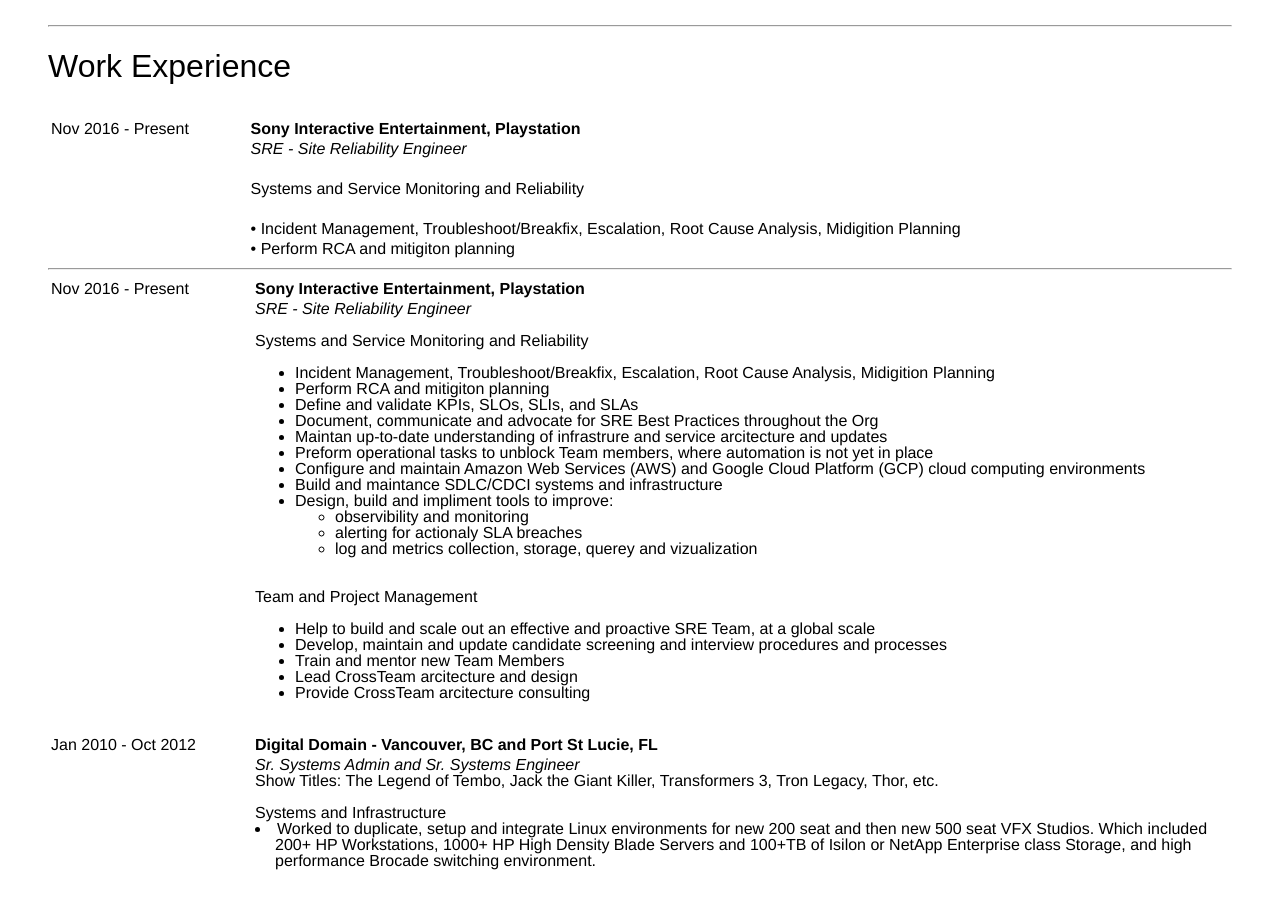
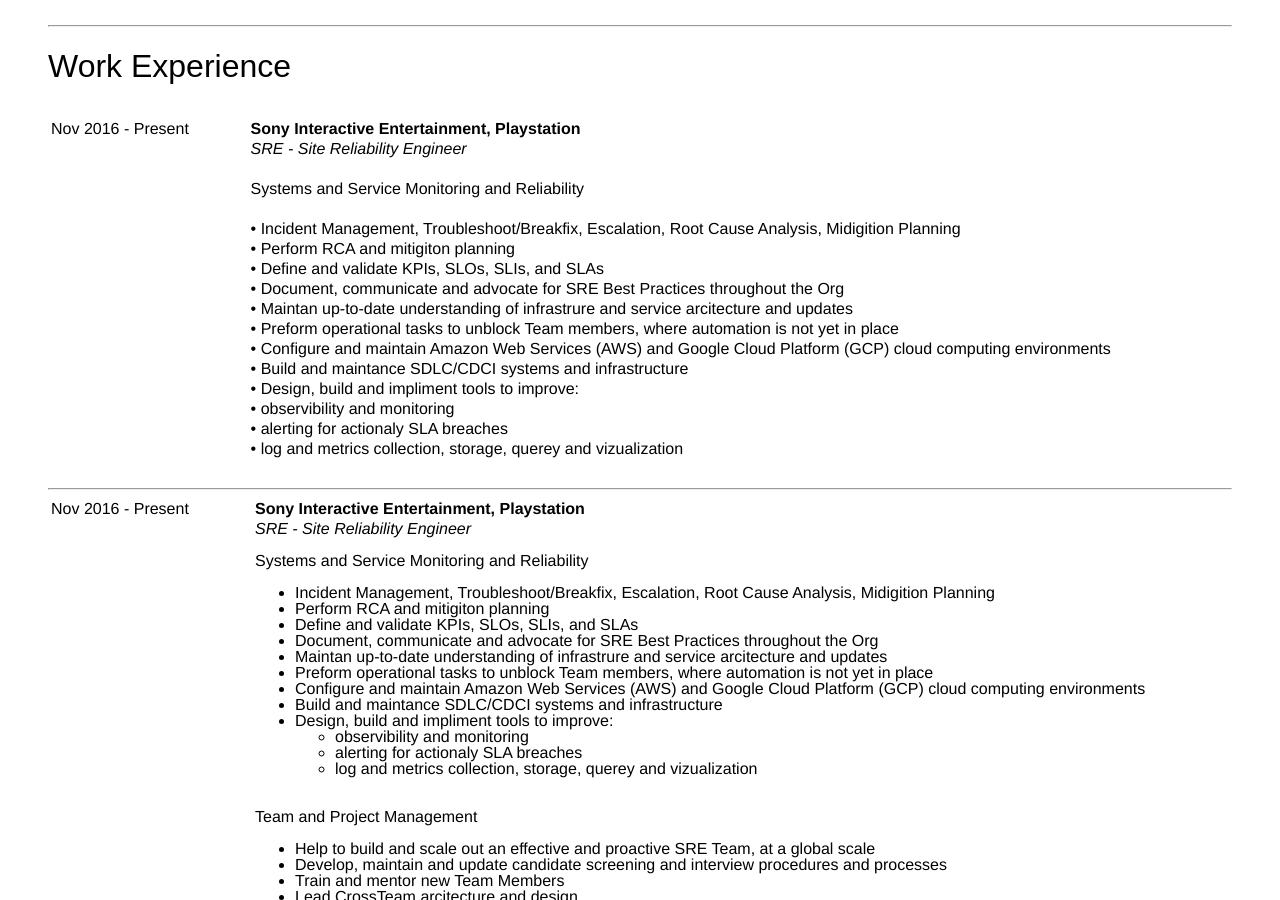
Before and after one commit to mpursley/mpursley.github.io, a Jekyll site: the page built from index_resume_short.md, in a window 1280 px wide and 900 px high, scrolled down 308 px. Built offline with Jekyll 4.4.1, drawn with Linux system fonts in a browser that asks for light colours.

Commit message:
Update index_resume_short.md

```diff
--- a/index_resume_short.md
+++ b/index_resume_short.md
@@ -38,6 +38,18 @@
 | &nbsp;             | &nbsp;
 | &nbsp;             | • Incident Management, Troubleshoot/Breakfix, Escalation, Root Cause Analysis, Midigition Planning
 | &nbsp;             | • Perform RCA and mitigiton planning
+| &nbsp;             | • Define and validate KPIs, SLOs, SLIs, and SLAs
+| &nbsp;             | • Document, communicate and advocate for SRE Best Practices throughout the Org
+| &nbsp;             | • Maintan up-to-date understanding of infrastrure and service arcitecture and updates
+| &nbsp;             | • Preform operational tasks to unblock Team members, where automation is not yet in place
+| &nbsp;             | • Configure and maintain Amazon Web Services (AWS) and Google Cloud Platform (GCP) cloud computing environments
+| &nbsp;             | • Build and maintance SDLC/CDCI systems and infrastructure
+| &nbsp;             | • Design, build and impliment tools to improve:
+| &nbsp;             | • observibility and monitoring
+| &nbsp;             | • alerting for actionaly SLA breaches
+| &nbsp;             | • log and metrics collection, storage, querey and vizualization
+| &nbsp;             | &nbsp;
+
 
 <hr>
 
```
